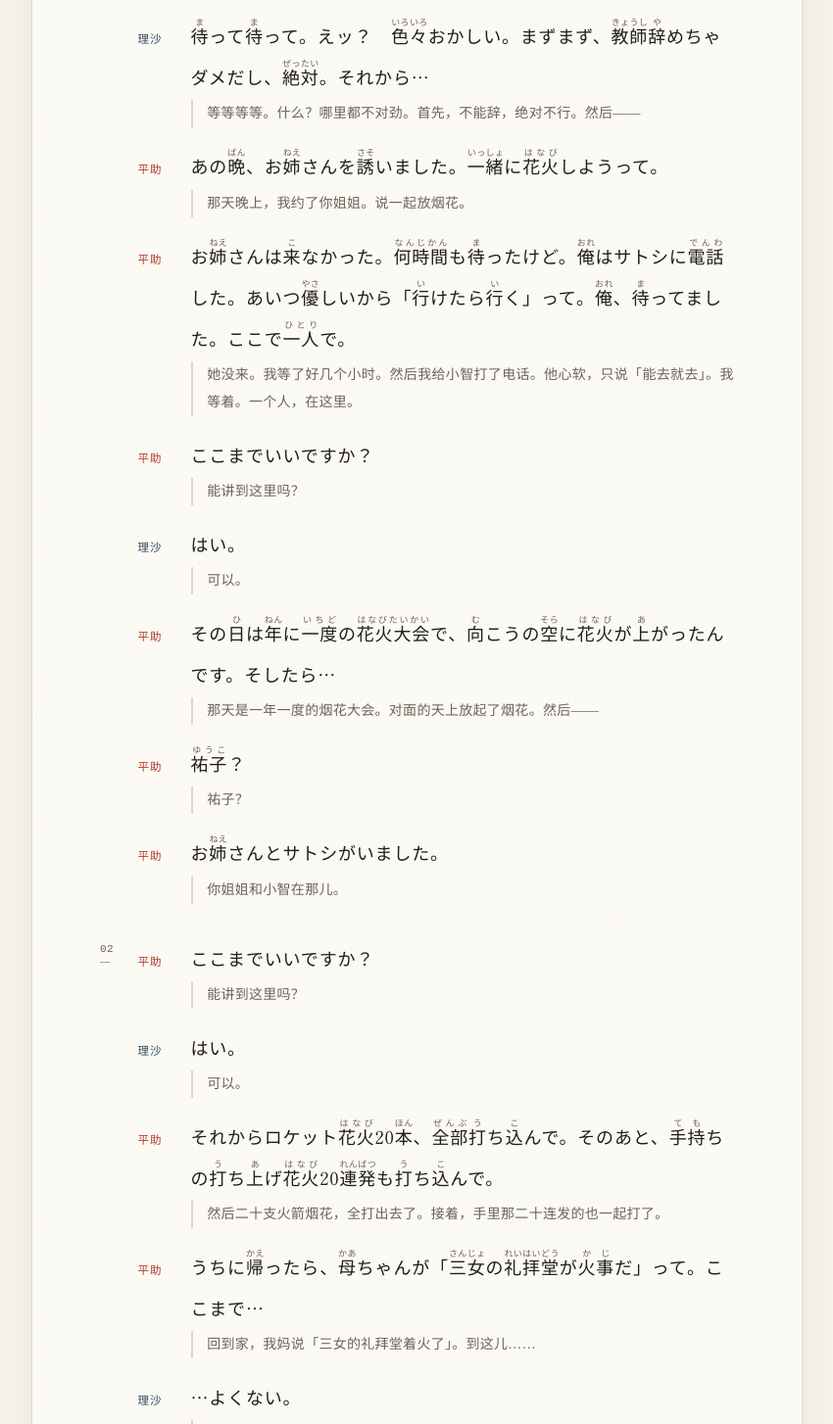
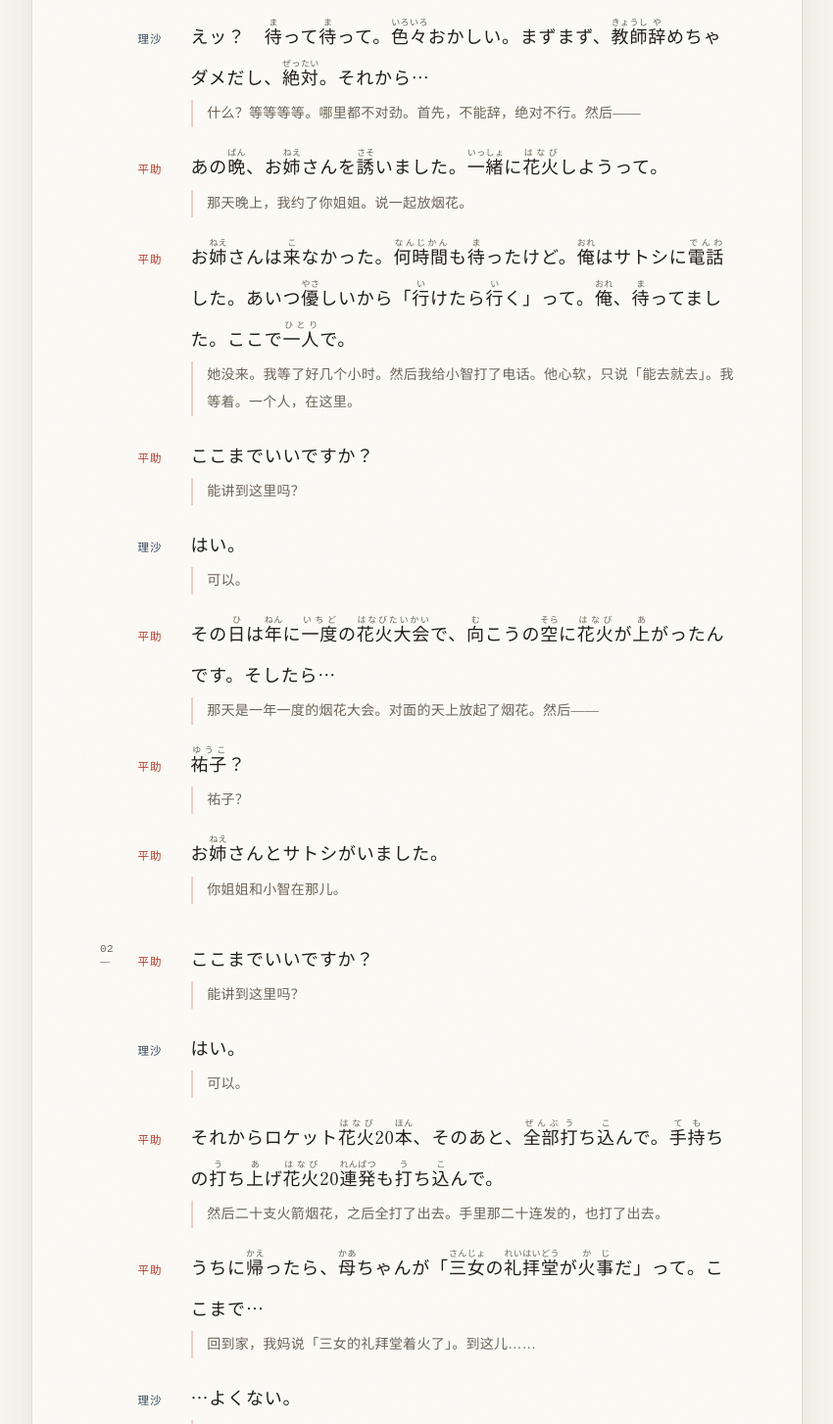
Before and after one commit to akisaya/yomu, a plain HTML site: page gomenne-seishun-9/index.html in a window 1280 px wide. Shown: the part 1950-3404 px from the top of the page at 98% size, without its empty margins (96-946 px from the left). Drawn offline with Linux system fonts and the light colour scheme.

Commit message:
Fix two subtitle line-order errors in Gomenne Seishun ep9

```diff
--- a/gomenne-seishun-9/index.html
+++ b/gomenne-seishun-9/index.html
@@ -1527,8 +1527,8 @@ media print{
           </li>
           <li class="dline risa">
             <span class="who" lang="ja">理沙</span>
-              <p class="jp" lang="ja"><ruby>待<rt>ま</rt></ruby>って<ruby>待<rt>ま</rt></ruby>って。えッ？　<ruby>色々<rt>いろいろ</rt></ruby>おかしい。まずまず、<ruby>教師<rt>きょうし</rt></ruby><ruby>辞<rt>や</rt></ruby>めちゃダメだし、<ruby>絶対<rt>ぜったい</rt></ruby>。それから…</p>
-              <p class="cn" lang="zh-CN">等等等等。什么？哪里都不对劲。首先，不能辞，绝对不行。然后——</p>
+              <p class="jp" lang="ja">えッ？　<ruby>待<rt>ま</rt></ruby>って<ruby>待<rt>ま</rt></ruby>って。<ruby>色々<rt>いろいろ</rt></ruby>おかしい。まずまず、<ruby>教師<rt>きょうし</rt></ruby><ruby>辞<rt>や</rt></ruby>めちゃダメだし、<ruby>絶対<rt>ぜったい</rt></ruby>。それから…</p>
+              <p class="cn" lang="zh-CN">什么？等等等等。哪里都不对劲。首先，不能辞，绝对不行。然后——</p>
           </li>
           <li class="dline hara">
             <span class="who" lang="ja">平助</span>
@@ -1587,8 +1587,8 @@ media print{
           </li>
           <li class="dline hara">
             <span class="who" lang="ja">平助</span>
-              <p class="jp" lang="ja">それからロケット<ruby>花火<rt>はなび</rt></ruby>20<ruby>本<rt>ほん</rt></ruby>、<ruby>全部<rt>ぜんぶ</rt></ruby><ruby>打<rt>う</rt></ruby>ち<ruby>込<rt>こ</rt></ruby>んで。そのあと、<ruby>手<rt>て</rt></ruby><ruby>持<rt>も</rt></ruby>ちの<ruby>打<rt>う</rt></ruby>ち<ruby>上<rt>あ</rt></ruby>げ<ruby>花火<rt>はなび</rt></ruby>20<ruby>連発<rt>れんぱつ</rt></ruby>も<ruby>打<rt>う</rt></ruby>ち<ruby>込<rt>こ</rt></ruby>んで。</p>
-              <p class="cn" lang="zh-CN">然后二十支火箭烟花，全打出去了。接着，手里那二十连发的也一起打了。</p>
+              <p class="jp" lang="ja">それからロケット<ruby>花火<rt>はなび</rt></ruby>20<ruby>本<rt>ほん</rt></ruby>、そのあと、<ruby>全部<rt>ぜんぶ</rt></ruby><ruby>打<rt>う</rt></ruby>ち<ruby>込<rt>こ</rt></ruby>んで。<ruby>手<rt>て</rt></ruby><ruby>持<rt>も</rt></ruby>ちの<ruby>打<rt>う</rt></ruby>ち<ruby>上<rt>あ</rt></ruby>げ<ruby>花火<rt>はなび</rt></ruby>20<ruby>連発<rt>れんぱつ</rt></ruby>も<ruby>打<rt>う</rt></ruby>ち<ruby>込<rt>こ</rt></ruby>んで。</p>
+              <p class="cn" lang="zh-CN">然后二十支火箭烟花，之后全打了出去。手里那二十连发的，也打了出去。</p>
           </li>
           <li class="dline hara">
             <span class="who" lang="ja">平助</span>
```
Also changed, not shown: 2 other files.
